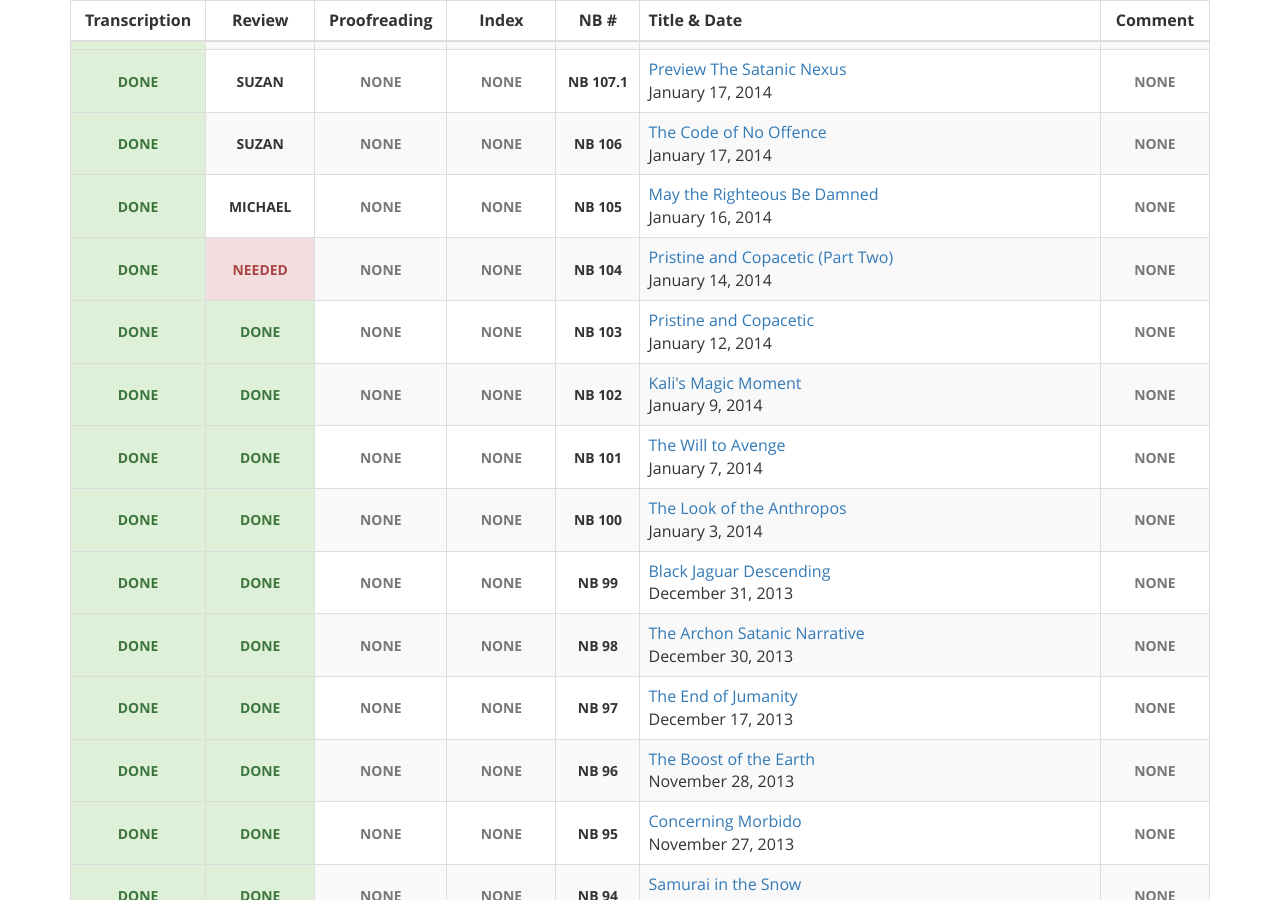
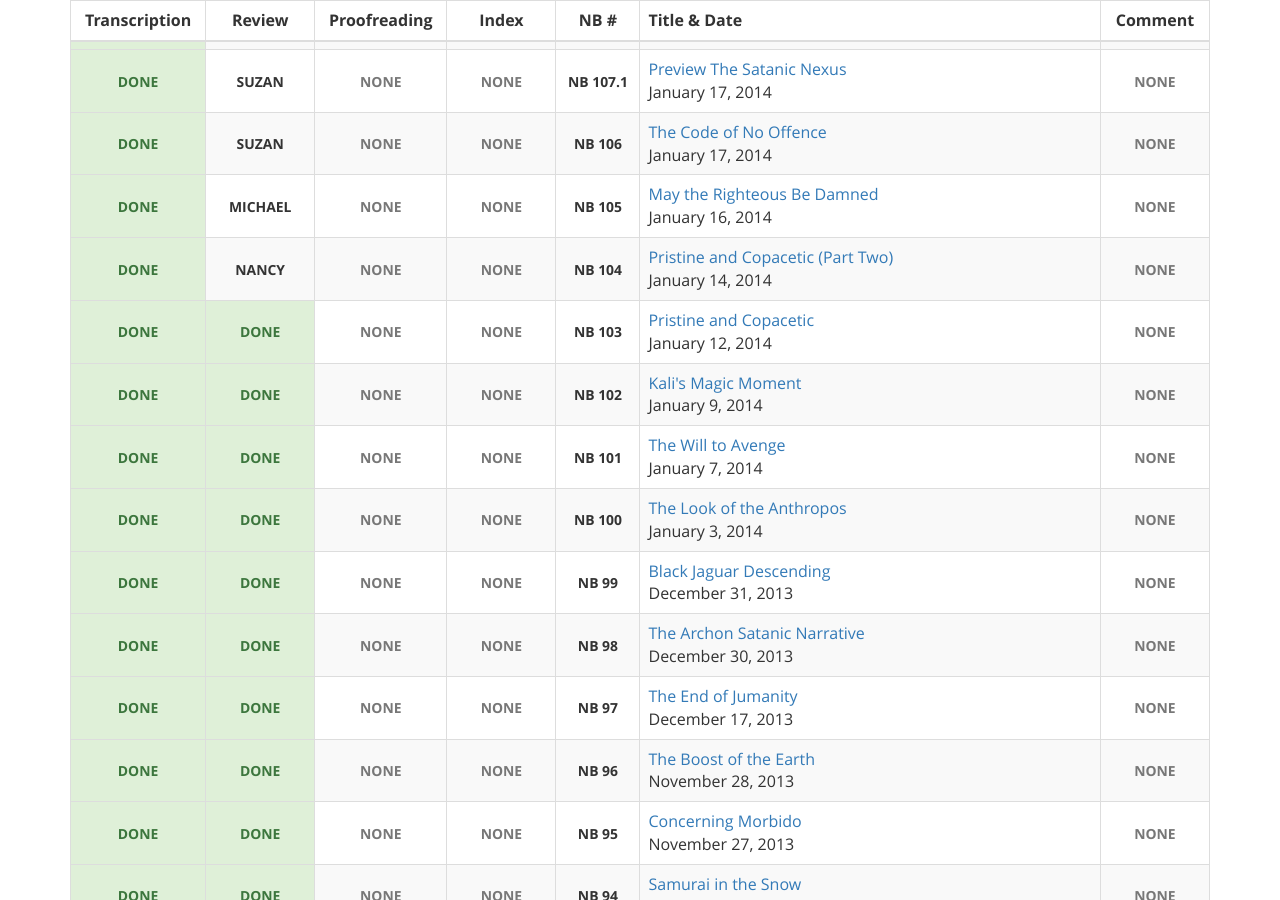
Before and after one commit to gaiaspora/gaiaspora.github.io, a Jekyll site: the page built from content/navigator-briefings.markdown, in a window 1280 px wide and 900 px high, scrolled down 1389 px. Built offline with Jekyll 4.4.1, drawn with Linux system fonts in a browser that asks for light colours.

Commit message:
Update nb.yaml

```diff
--- a/_data/nb.yaml
+++ b/_data/nb.yaml
@@ -162,7 +162,7 @@
 
 - NB: "104"
   Transcription: "done"
-  Review: "needed"
+  Review: "Nancy"
   Proofreading: "none"
   Index: "none"
   Title: "Pristine and Copacetic (Part Two)"
```
